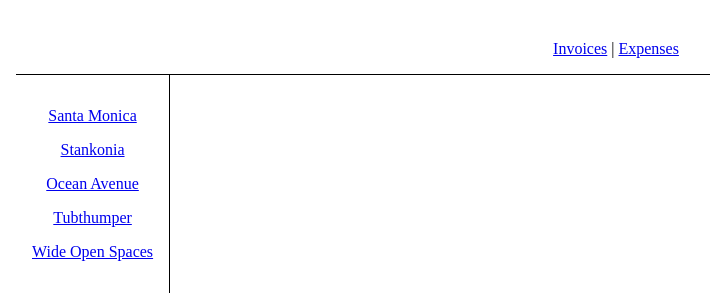
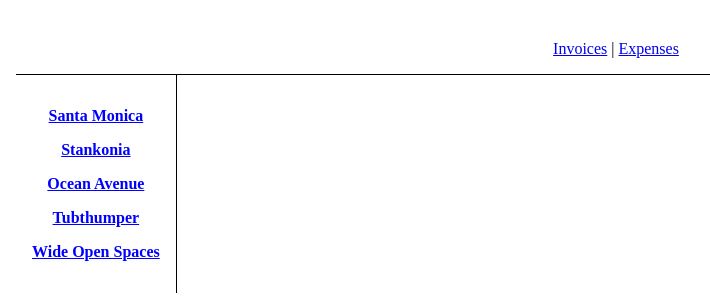
Before and after one commit to carlos-daniel8/tutorial-react-router-dom, a React (Vite) app: page /invoices in a window 1280 px wide. Shown: the top 300 px of the page, without its empty margins (24-734 px from the left). Built offline with nearby package versions, Linux system fonts and the light colour scheme.

Commit message:
active links

```diff
--- a/src/routes/Invoices/index.tsx
+++ b/src/routes/Invoices/index.tsx
@@ -1,8 +1,8 @@
-import { Link, Outlet } from "react-router-dom";
+import "./styles.css";
+import { NavLink, Outlet } from "react-router-dom";
 import { getInvoices } from "../../data";
 
 export default function Invoices() {
-
   // eslint-disable-next-line prefer-const
   let invoices = getInvoices();
 
@@ -15,13 +15,15 @@
         }}
       >
         {invoices.map((invoice) => (
-          <Link
-            style={{ display: "block", margin: "1rem 0" }}
+          <NavLink
+            className={({ isActive }) =>
+              isActive ? "dblock nav-red" : "dblock nav-blue"
+            }
             to={`/invoices/${invoice.number}`}
             key={invoice.number}
           >
             {invoice.name}
-          </Link>
+          </NavLink>
         ))}
       </nav>
       <Outlet />
--- /dev/null
+++ b/src/routes/Invoices/styles.css
@@ -0,0 +1,14 @@
+.dblock {
+  display: block;
+  margin: 1rem 0;
+}
+
+.nav-red {
+  color: red;
+  font-weight: 700;
+}
+
+.nav-blue {
+  color: blue;
+  font-weight: 700;
+}
```
